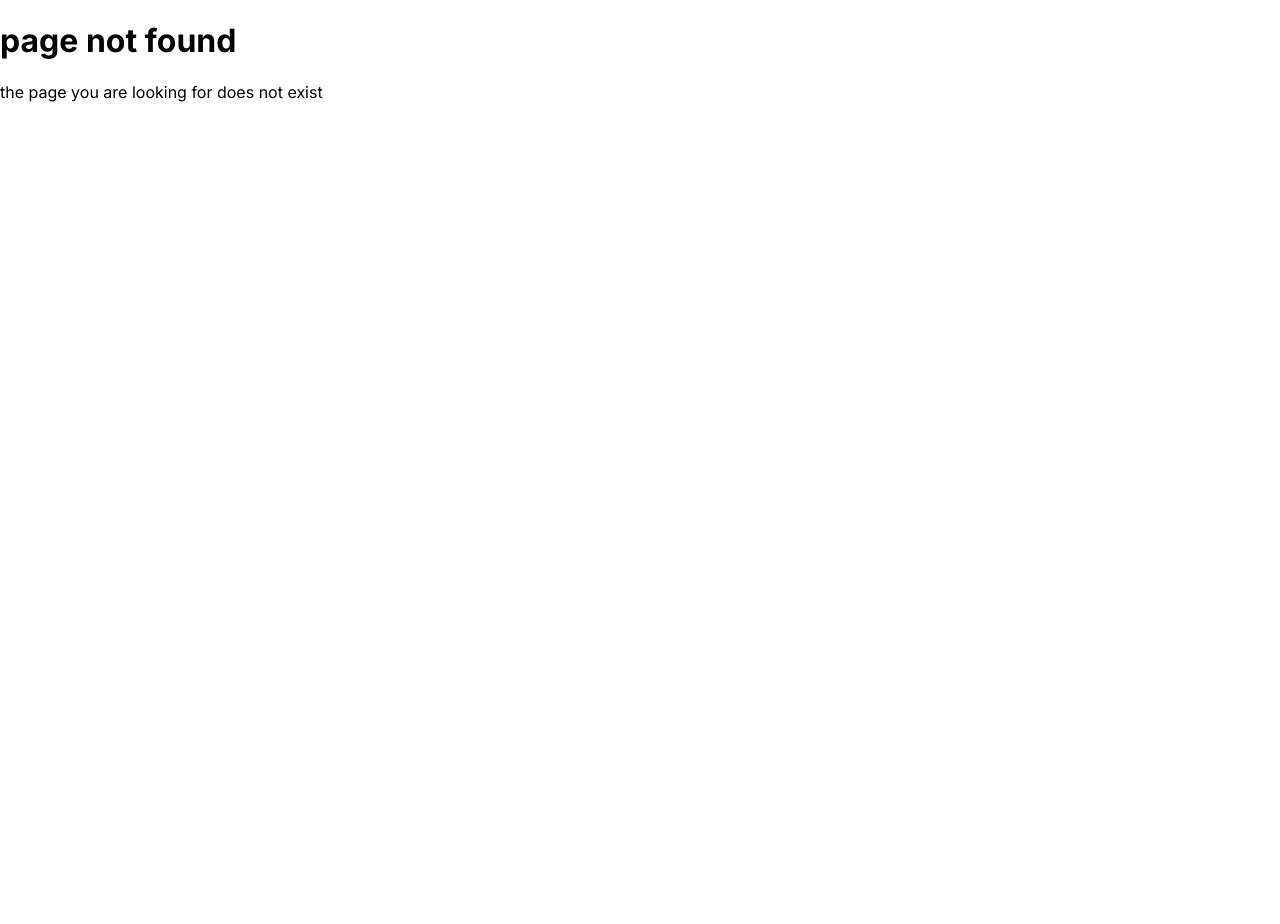
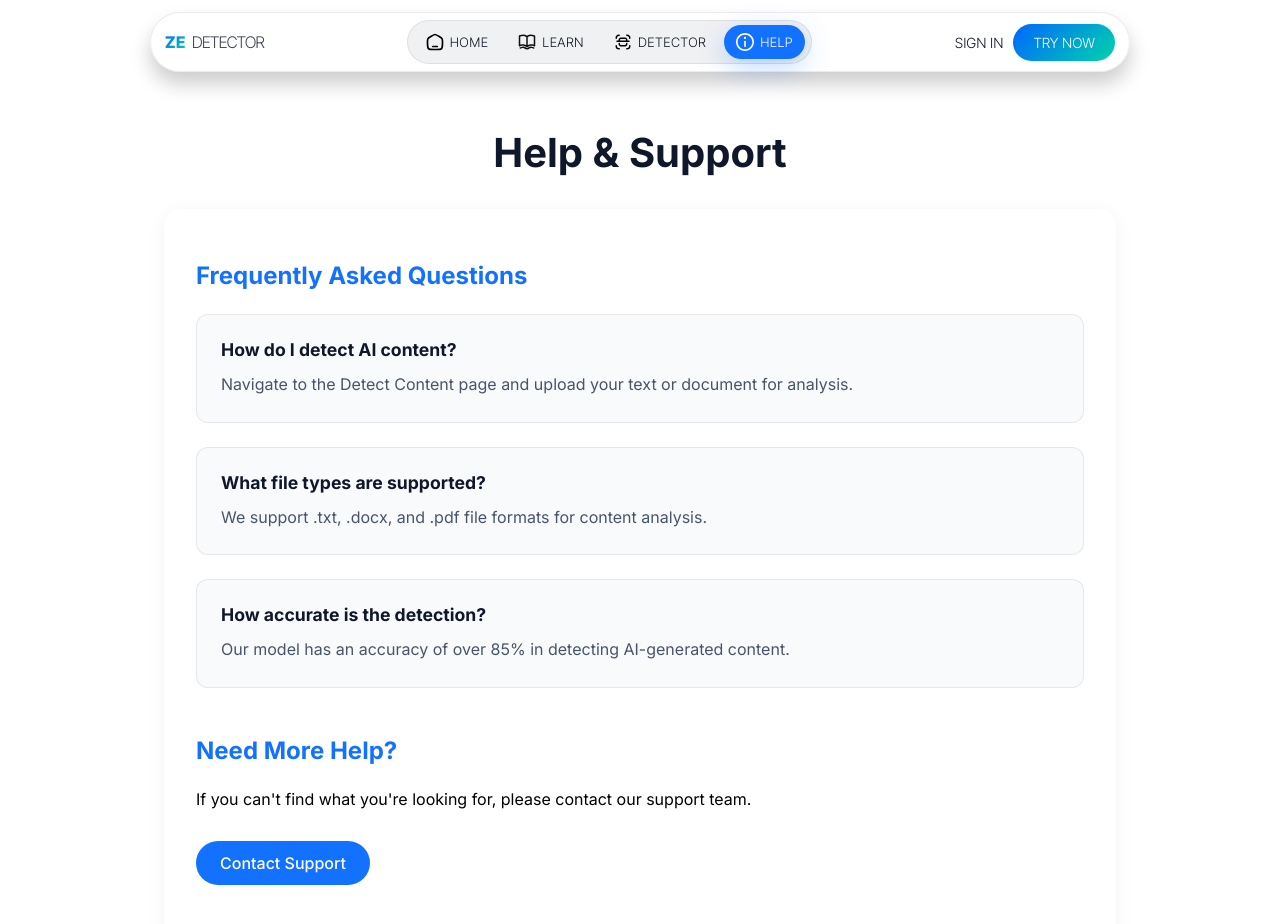
Before and after one commit to IviweBooi/AI-CONTENT-DETECTOR, a React (Vite) app in the folder frontend/: page /help in a window 1280 px wide. Before the commit this address had no page. Shown: the top 924 px of the page. Before the commit the page ends 800 px from the top, so only its background shows below. Built offline with nearby package versions, Linux system fonts and the light colour scheme.

Commit message:
help page updated

```diff
--- a/frontend/src/App.css
+++ b/frontend/src/App.css
@@ -463,6 +463,81 @@ nav{
   [data-reveal] { opacity: 1 !important; transform: none !important; transition: none !important; }
 }
 
+/* Help Page */
+.help-page {
+  max-width: 1000px;
+  margin: 8rem auto 2rem; /* Further increased top margin to 8rem for more space below navbar */
+  padding: 0 1.5rem;
+  position: relative;
+  z-index: 1;
+}
+
+.help-page h1 {
+  font-size: 2.5rem;
+  color: #0f172a;
+  margin-bottom: 2rem;
+  text-align: center;
+}
+
+.help-content {
+  background: white;
+  border-radius: 16px;
+  padding: 2rem;
+  box-shadow: 0 4px 20px rgba(0, 0, 0, 0.05);
+}
+
+.help-section {
+  margin-bottom: 3rem;
+}
+
+.help-section h2 {
+  color: #1371ff;
+  margin-bottom: 1.5rem;
+  font-size: 1.5rem;
+}
+
+.faq-list {
+  display: grid;
+  gap: 1.5rem;
+}
+
+.faq-item {
+  background: #f8fafc;
+  border-radius: 12px;
+  padding: 1.5rem;
+  border: 1px solid rgba(15, 23, 42, 0.08);
+}
+
+.faq-item h3 {
+  color: #0f172a;
+  margin: 0 0 0.75rem 0;
+  font-size: 1.1rem;
+}
+
+.faq-item p {
+  color: #475569;
+  margin: 0;
+  line-height: 1.6;
+}
+
+.contact-link {
+  display: inline-block;
+  margin-top: 1rem;
+  padding: 0.75rem 1.5rem;
+  background: #1371ff;
+  color: white;
+  border-radius: 50px;
+  text-decoration: none;
+  font-weight: 500;
+  transition: all 0.2s ease;
+}
+
+.contact-link:hover {
+  background: #0066ff;
+  transform: translateY(-1px);
+  box-shadow: 0 4px 12px rgba(19, 113, 255, 0.2);
+}
+
 /* Feedback form */
 .feedback-form { margin-top: 12px; }
 .form-row { display: grid; grid-template-columns: 1fr; gap: 12px; }
@@ -580,10 +655,9 @@ nav{
 .supported-formats { margin-top: 8px; font-size: 12px; color: #64748b; }
 .file-error { margin-top: 6px; color: #dc2626; font-size: 12px; font-weight: 500; }
 .uploaded-file { margin-top: 10px; }
-.file-info { display: flex; align-items: center; gap: 10px; border: 1px solid rgba(15,23,42,0.12); border-radius: 12px; padding: 8px 10px; background: #fff; max-width: 100%; min-width: 0; }
-.file-info i { flex: 0 0 auto; }
-.file-name { color: #0f172a; flex: 1 1 auto; min-width: 0; width: 0; overflow: hidden; text-overflow: ellipsis; white-space: nowrap; }
-.remove-file { flex: 0 0 auto; margin-left: auto; border: none; background: transparent; cursor: pointer; font-size: 16px; color: #334155; }
+.file-info { display: flex; align-items: center; gap: 10px; border: 1px solid rgba(15,23,42,0.12); border-radius: 12px; padding: 8px 10px; background: #fff; max-width: 100%; }
+.file-name { color: #0f172a; flex: 1 1 auto; min-width: 0; overflow: hidden; text-overflow: ellipsis; white-space: nowrap; }
+.remove-file { margin-left: auto; border: none; background: transparent; cursor: pointer; font-size: 16px; color: #334155; }
 
 /* Analyze button */
 .analyze-btn { width: auto; justify-content: center; margin-top: 12px; display: inline-flex; align-items: center; gap: 8px; padding-left: 14px; padding-right: 14px; }
--- a/frontend/src/App.jsx
+++ b/frontend/src/App.jsx
@@ -4,7 +4,7 @@ import {
 } from 'react-router-dom'
 import './App.css'
 import LandingPage from './pages/landingPage'
-import ContactPage from './pages/contactPage'
+import HelpPage from './pages/helpPage'
 import LearnPage from './pages/learnPage'
 import ContentDetectPage from './pages/contentDetectPage'
 import SignInPage from './pages/signInPage'
@@ -18,7 +18,7 @@ import ErrorPage from './pages/errorPage'
     errorElement: <ErrorPage />,
     children: [
     { path: '/', element: <LandingPage /> },
-    { path: '/contact', element: <ContactPage /> },
+    { path: '/help', element: <HelpPage /> },
     { path: '/learn', element: <LearnPage /> },
     { path: '/content-detect', element: <ContentDetectPage /> },
     { path: '/sign-in', element: <SignInPage /> }]
--- /dev/null
+++ b/frontend/src/pages/helpPage.jsx
@@ -0,0 +1,34 @@
+export default function HelpPage() {
+    return (
+        <div className="help-page">
+            <h1>Help & Support</h1>
+            <div className="help-content">
+                <section className="help-section">
+                    <h2>Frequently Asked Questions</h2>
+                    <div className="faq-list">
+                        <div className="faq-item">
+                            <h3>How do I detect AI content?</h3>
+                            <p>Navigate to the Detect Content page and upload your text or document for analysis.</p>
+                        </div>
+                        <div className="faq-item">
+                            <h3>What file types are supported?</h3>
+                            <p>We support .txt, .docx, and .pdf file formats for content analysis.</p>
+                        </div>
+                        <div className="faq-item">
+                            <h3>How accurate is the detection?</h3>
+                            <p>Our model has an accuracy of over 85% in detecting AI-generated content.</p>
+                        </div>
+                    </div>
+                </section>
+
+                <section className="help-section">
+                    <h2>Need More Help?</h2>
+                    <p>If you can't find what you're looking for, please contact our support team.</p>
+                    <a href="mailto:support@aicdetector.com" className="contact-link">
+                        Contact Support
+                    </a>
+                </section>
+            </div>
+        </div>
+    );
+}
--- a/frontend/src/pages/learnPage.jsx
+++ b/frontend/src/pages/learnPage.jsx
@@ -103,15 +103,6 @@ export default function LearnPage() {
         </div>
       </section>
 
-      {/* History Dashboard explanation */}
-      <section className="learn-section glass-card" id="history" data-reveal>
-        <h2>History dashboard (signed‑in)</h2>
-        <p>
-          Your scans are saved privately to your account so you can re‑download reports, compare
-          results across revisions, and keep an auditable trail over time. This helps students track
-          improvements and helps educators review follow‑ups consistently.
-        </p>
-      </section>
 
       {/* CTA */}
       <section className="learn-cta" data-reveal>
--- a/frontend/src/pages/navBar.jsx
+++ b/frontend/src/pages/navBar.jsx
@@ -3,7 +3,7 @@ import { NavLink } from 'react-router-dom'
 import homeIcon from '../assets/icons/home.svg'
 import bookIcon from '../assets/icons/book.svg'
 import detectIcon from '../assets/icons/detect.svg'
-import contactIcon from '../assets/icons/contact.svg'
+import helpIcon from '../assets/icons/help.svg'
 import signinIcon from '../assets/icons/signin.svg'
 
 export default function NavBar() {
@@ -48,9 +48,9 @@ export default function NavBar() {
           </NavLink>
         </li>
         <li>
-          <NavLink to="/contact" className={({ isActive }) => (isActive ? 'active' : undefined)}>
-            <img src={contactIcon} alt="contact" height="20" />
-            <span>Contact</span>
+          <NavLink to="/help" className={({ isActive }) => (isActive ? 'active' : undefined)}>
+            <img src={helpIcon} alt="help" height="20" />
+            <span>Help</span>
           </NavLink>
         </li>
         {/* Mobile-only Sign In link inside menu */}
```
Also changed, not shown: frontend/src/assets/icons/help.svg (added).
